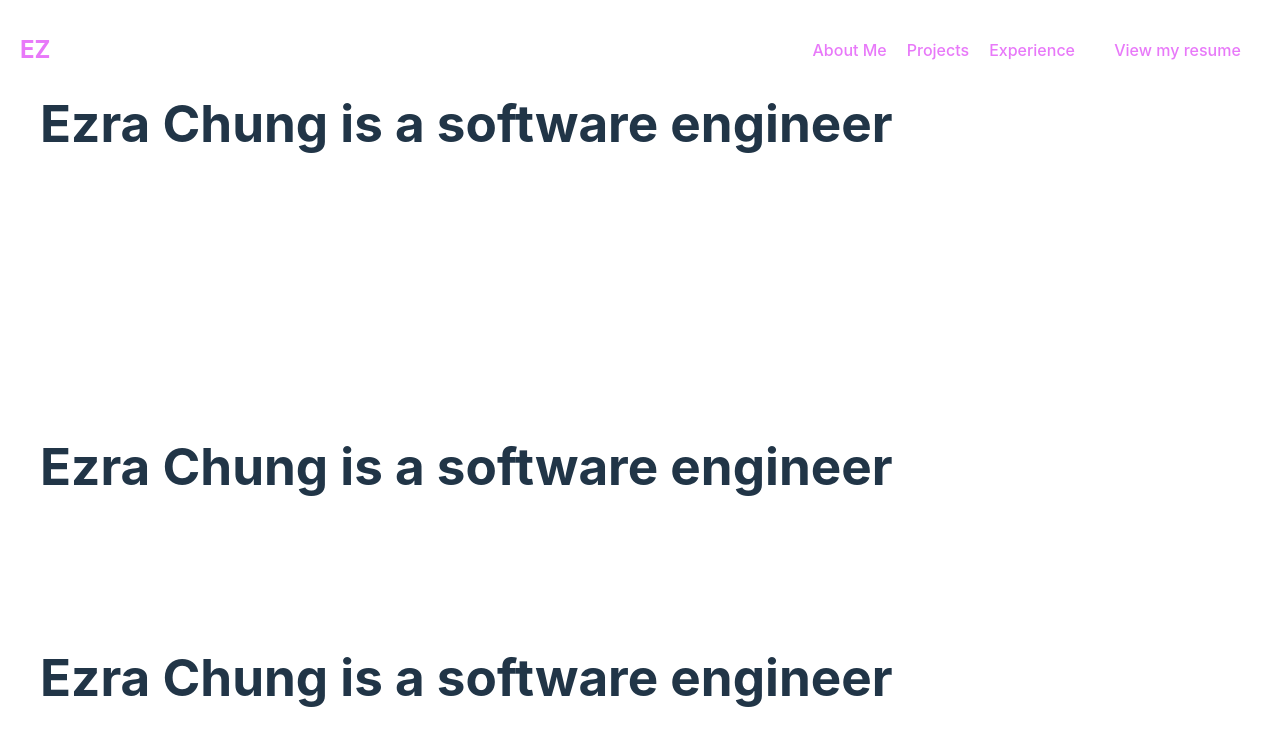
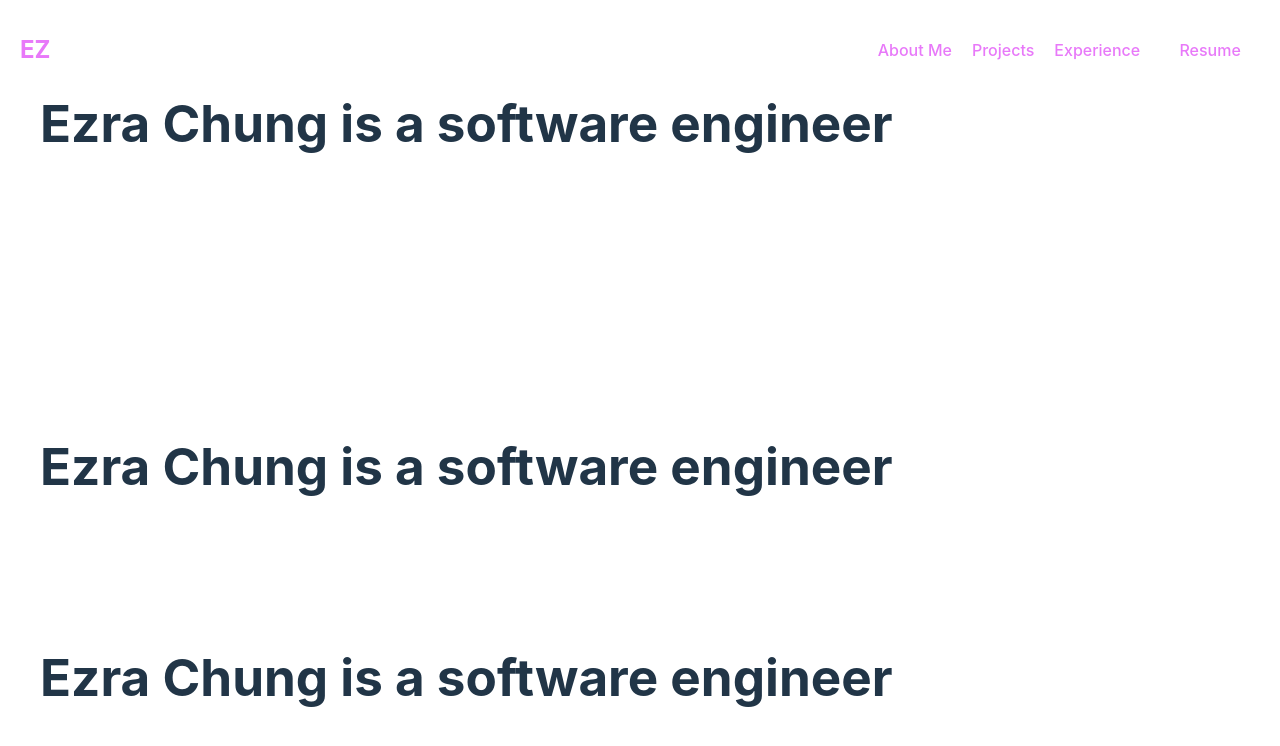
Before and after one commit to ezchung/personalsite_v3, a React (Vite) app: page /home in a window 1280 px wide. Shown: the top 746 px of the page. Built offline with nearby package versions, Linux system fonts and the light colour scheme.

Commit message:
moving from landing to nav so name change

```diff
--- a/src/components/ResumeLink.tsx
+++ b/src/components/ResumeLink.tsx
@@ -21,7 +21,7 @@ const ResumeLink: React.FC = () => {
           target="_blank"
           rel="noopener noreferrer"
         >
-          View my resume
+          Resume
         </a>
       </div>
     );
```
